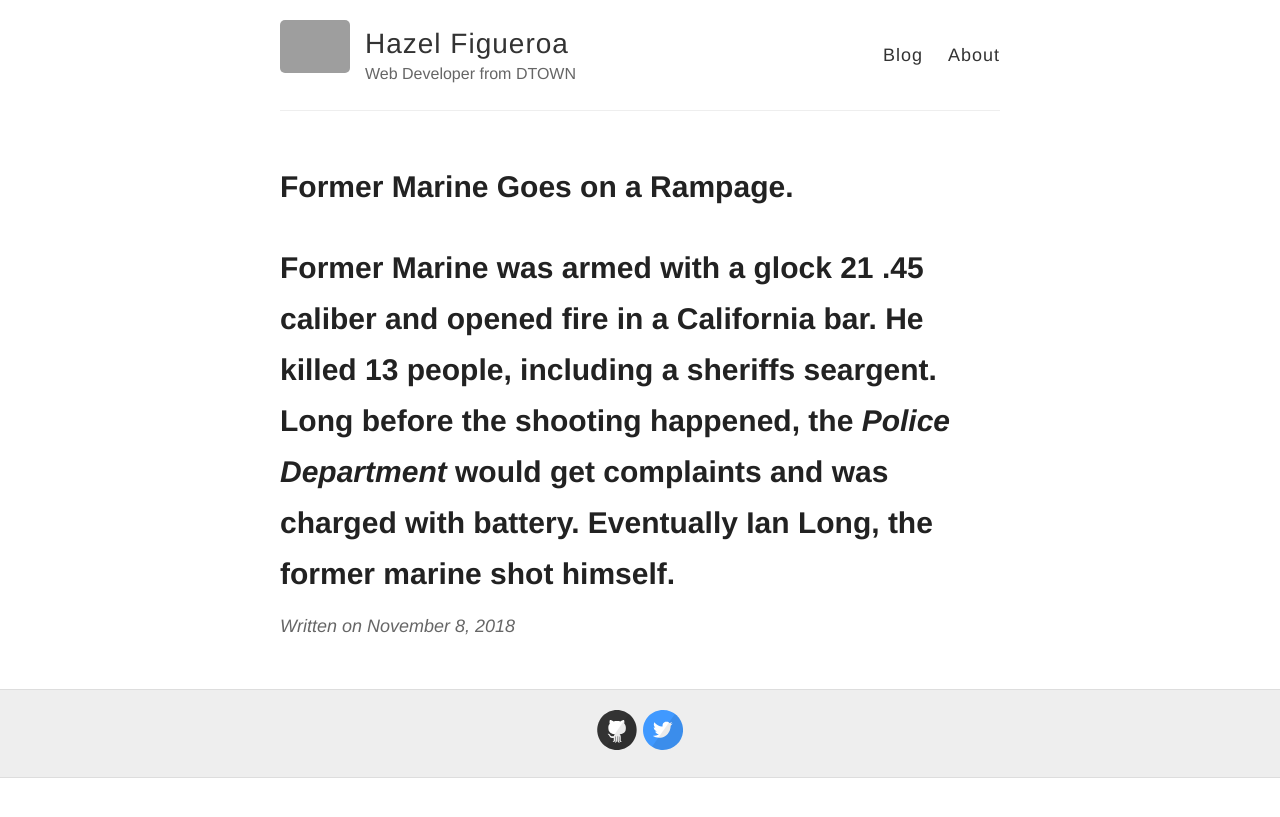
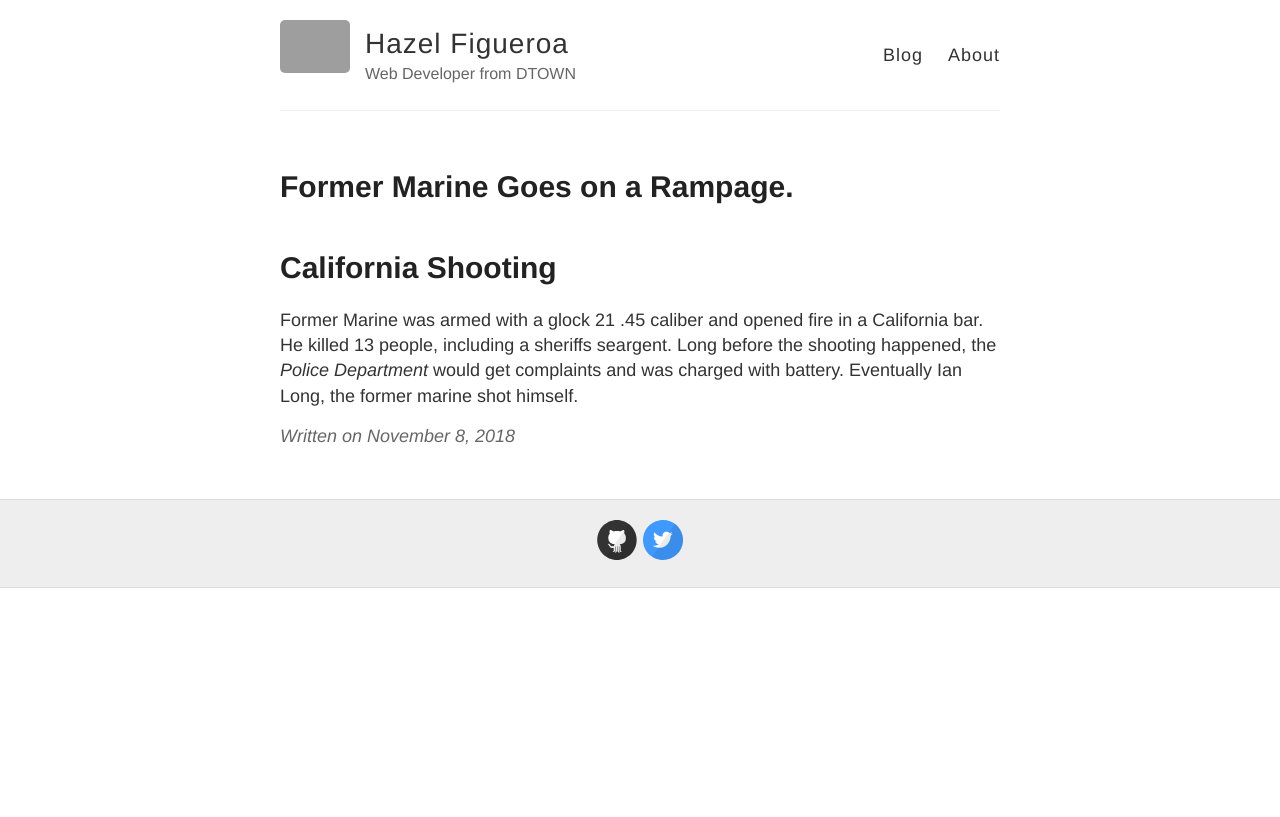
Before and after one commit to haazelv/haazelv.github.io, a Jekyll site: the page built from _posts/2018-11-8-In-The-News.md, in a window 1280 px wide. Shown: the top 817 px of the page. Built offline with Jekyll 4.4.1, drawn with Linux system fonts in a browser that asks for light colours; grey boxes are pictures that could not be loaded.

Commit message:
Update 2018-11-8-In-The-News.md

```diff
--- a/_posts/2018-11-8-In-The-News.md
+++ b/_posts/2018-11-8-In-The-News.md
@@ -3,4 +3,5 @@ layout: post
 title: Former Marine Goes on a Rampage.
 ---
 
-# Former Marine was armed with a glock 21 .45 caliber and opened fire in a California bar. He killed 13 people, including a sheriffs seargent. Long before the shooting happened, the _Police Department_ would get complaints and was charged with battery. Eventually Ian Long, the former marine shot himself.
+# California Shooting
+Former Marine was armed with a glock 21 .45 caliber and opened fire in a California bar. He killed 13 people, including a sheriffs seargent. Long before the shooting happened, the _Police Department_ would get complaints and was charged with battery. Eventually Ian Long, the former marine shot himself.
```
